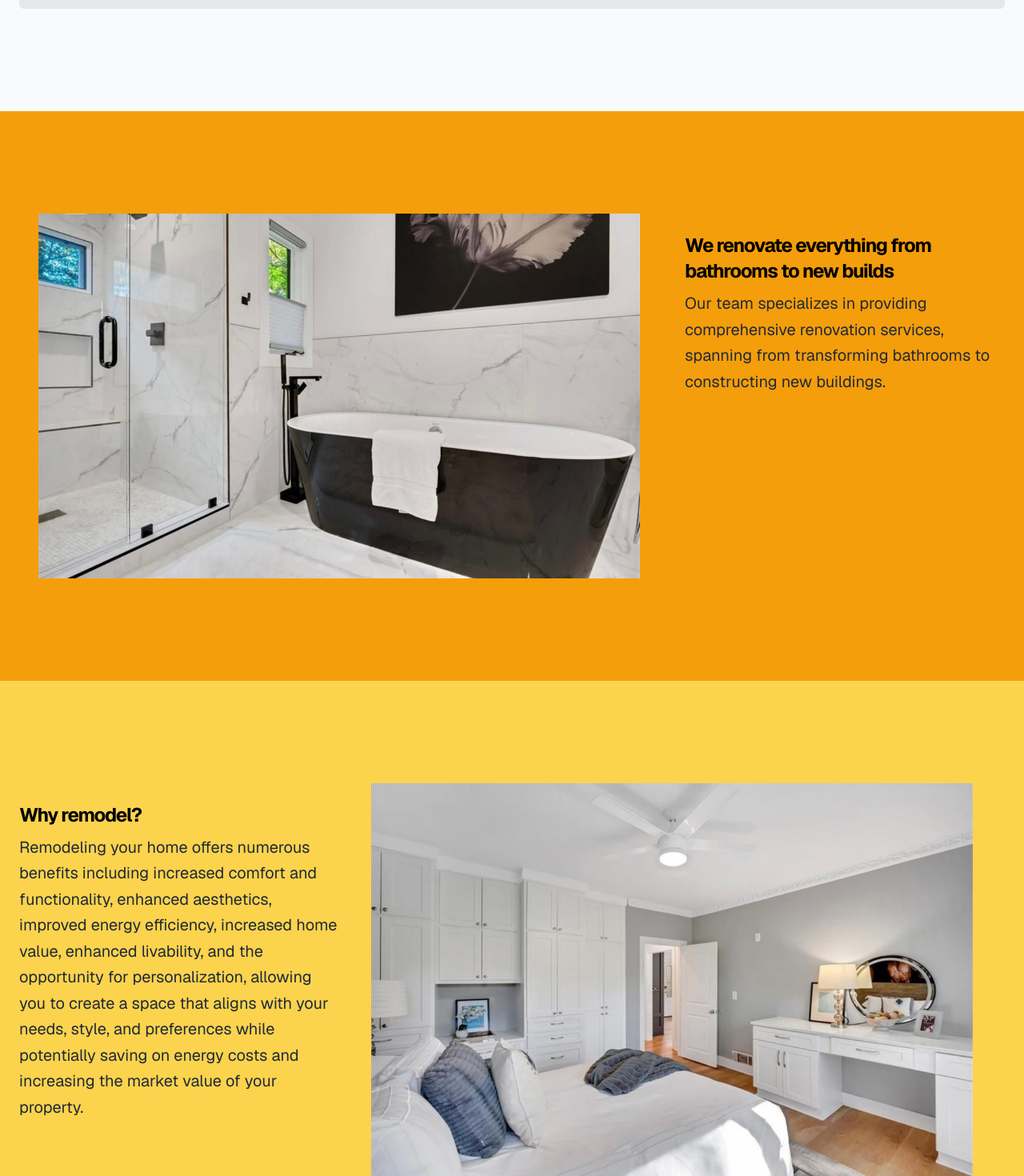
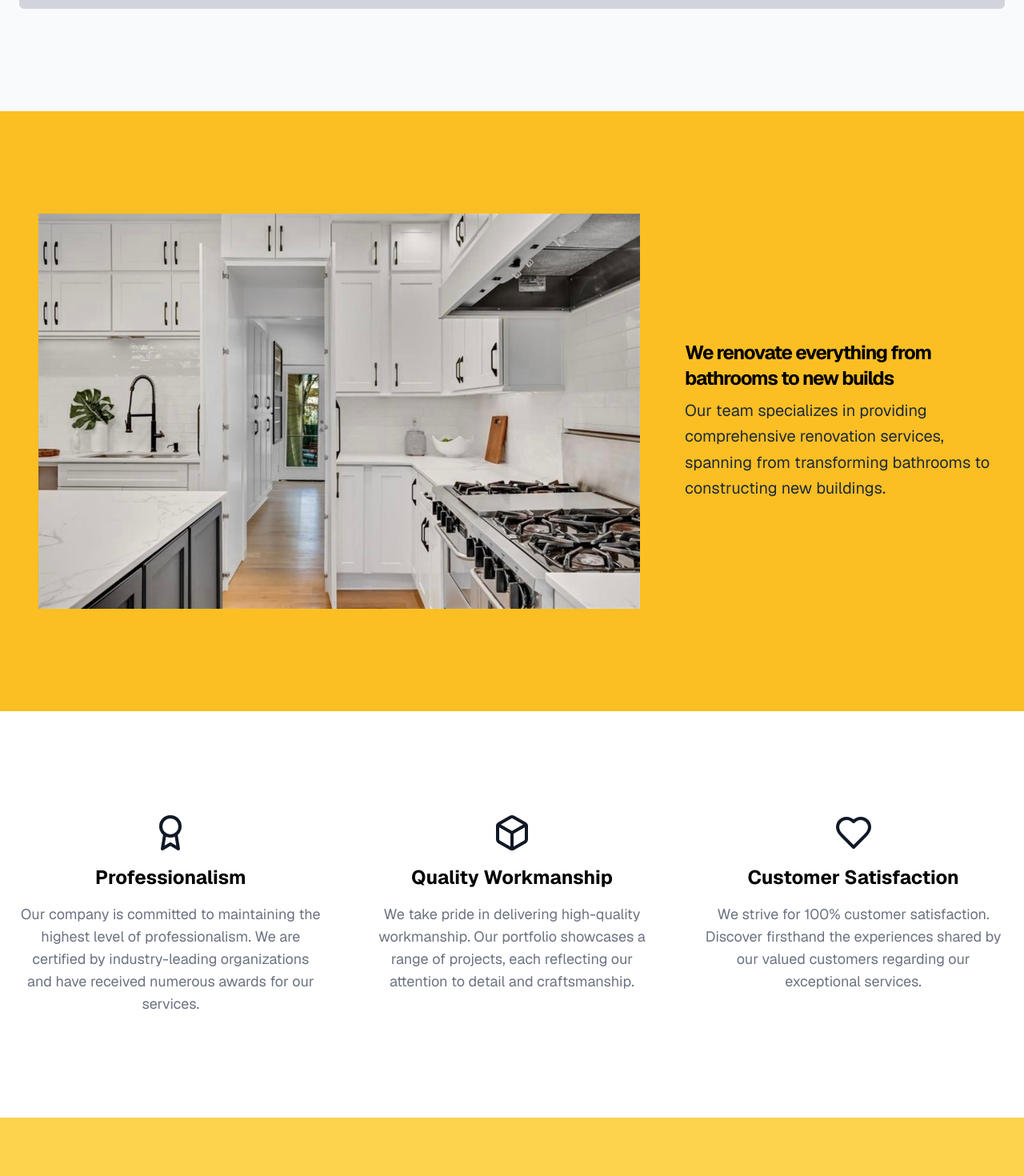
Before and after one commit to KarnellSchultz/atlanta-rnt-contractors, a Next.js app: page / in a window 1280 px wide. Shown: the part 1330-2800 px from the top of the page at 80% size. Built offline with nearby package versions, Linux system fonts and the light colour scheme.

Commit message:
image gal and home improvements

```diff
--- a/app/globals.css
+++ b/app/globals.css
@@ -10,3 +10,8 @@ body {
   color: var(--foreground-rgb);
   background: rbg;
 }
+
+::selection {
+  background-color: #ffcc00;
+  color: #000;
+}
--- a/app/page.tsx
+++ b/app/page.tsx
@@ -4,6 +4,7 @@ import { Avatar } from "@/components/ui/avatar";
 import { BRAND_NAME, LINK, TEXT } from "@/lib/constants";
 import Link from "next/link";
 import Image from "next/image";
+import { KeyAttributes } from "@/components/key-attributes";
 
 export default function Page() {
   return (
@@ -30,7 +31,9 @@ export default function Page() {
                   <span className="bg-amber-500 inline">&nbsp;One home at a time.</span>
                 </p>
                 <Link href={LINK.contact}>
-                  <Button className="bg-gray-800 text-gray-100 px-6 py-6">{TEXT.CTA}</Button>
+                  <Button className="bg-gray-800 hover:bg-gray-950 text-gray-100 px-6 py-6">
+                    {TEXT.GET_A_QUOTE}
+                  </Button>
                 </Link>
               </div>
             </div>
@@ -95,48 +98,49 @@ export default function Page() {
               </div>
               <div className="">
                 <Link href={LINK.services}>
-                  <Button className="bg-gray-200 text-gray-900 px-6 py-6 w-full hover:bg-gray-300">
+                  <Button className="bg-gray-300 hover:bg-gray-200 text-gray-900 px-6 py-6 w-full">
                     Our Services
                   </Button>
                 </Link>
               </div>
             </div>
           </section>
-          <section className="w-full flex flex-col justify-center items-center py-12 md:py-24 lg:py-32 bg-amber-500">
-            <div className="container sm:grid sm:grid-cols-3 gap-4 space-y-6 px-4 md:px-6">
+          <section className="w-full flex flex-col justify-center items-center py-12 md:py-24 lg:py-32 bg-amber-400 ">
+            <div className="container sm:grid sm:grid-cols-3 gap-4 space-y-6 px-4 md:px-6 items-center">
               <Image
                 className="sm:col-span-2 space-y-6 sm:px-4 md:px-6"
-                src={"/images/br1.JPG"}
-                style={{ objectFit: "cover" }}
+                src={"/images/k3.JPG"}
                 alt={""}
                 width={800}
                 height={370}
                 sizes={"(min-width: 1024px) 800px, 100vw"}
               />
               <div className="flex gap-2 flex-col">
-                <h2 className="text-3xl font-bold tracking-tighter sm:text-2xl">
+                <h2 className="font-bold text-lg tracking-tighter sm:text-2xl">
                   We renovate everything from bathrooms to new builds
                 </h2>
-                <p className="max-w-[900px] text-gray-800 md:text-xl/relaxed lg:text-base/relaxed xl:text-xl/relaxed ">
+                <p className="max-w-[900px] text-gray-800 lg:text-base/relaxed xl:text-xl/relaxed ">
                   Our team specializes in providing comprehensive renovation services, spanning from
                   transforming bathrooms to constructing new buildings.
                 </p>
               </div>
             </div>
           </section>
-
+          <section className="w-full flex justify-center py-12 md:py-24 lg:py-32">
+            <KeyAttributes />
+          </section>{" "}
           <section className="w-full flex flex-col justify-center items-center py-12 md:py-24 lg:py-32 bg-amber-300">
-            <div className="container sm:grid sm:grid-cols-3 gap-4 space-y-6 px-4 md:px-6">
+            <div className="container sm:grid sm:grid-cols-[350px_1fr] flex flex-col gap-4 space-y-6 px-4 md:px-6 ">
               <Image
-                className="sm:col-span-2 sm:col-start-2 space-y-6 sm:px-4 md:px-6"
+                className="space-y-6 sm:px-4 md:px-6"
                 src={"/images/br4.JPG"}
                 alt={""}
                 width={800}
-                height={370}
+                height={500}
                 sizes={"(min-width: 1024px) 800px, 100vw"}
               />
               <div className="flex gap-2 flex-col sm:col-start-1 sm:row-start-1 ">
-                <h2 className="text-3xl  font-bold tracking-tighter sm:text-2xl">Why remodel?</h2>
+                <h2 className="text-lg  font-bold tracking-tighter sm:text-2xl">Why remodel?</h2>
                 <p
                   className="max-w-[900px] text-gray-800 md:text-xl/relaxed lg:text-base/relaxed xl:text-xl/relaxed sm:text-sm
                 "
@@ -151,9 +155,8 @@ export default function Page() {
               </div>
             </div>
           </section>
-
           <section
-            className="w-full flex justify-center py-12 md:py-24 lg:py-32 bg-gray-200"
+            className="w-full flex justify-center py-12 md:py-24 lg:py-32 bg-slate-100"
             id="testimonials"
           >
             <div className="container space-y-12 px-4 md:px-6">
@@ -209,48 +212,18 @@ export default function Page() {
               </div>
             </div>
           </section>
-          <section className="w-full py-12 md:py-24 lg:py-32" id="contact">
-            <div className="container px-4 md:px-6 flex flex-col ">
+          <section className="w-full py-12 md:py-24 lg:py-32 flex justify-center" id="contact">
+            <div className="container px-4 md:px-6 flex flex-col">
               <div className="flex flex-col items-center justify-center space-y-4 text-center">
                 <h2 className="text-3xl font-bold tracking-tighter sm:text-5xl">Contact Us</h2>
                 <p className="max-w-[900px] text-gray-500 md:text-xl/relaxed lg:text-base/relaxed xl:text-xl/relaxed">
                   Ready to start your next project? Get in touch with us today.
                 </p>
-              </div>
-              <div className="mt-8 flex flex-col justify-center items-center gap-8">
-                <div className="grid gap-4 sm:w-1/3 w-1/2 ">
-                  <label className="text-sm font-medium" htmlFor="name">
-                    Full Name
-                  </label>
-                  <input
-                    className="p-2 rounded border border-gray-300 w-full"
-                    id="name"
-                    type="text"
-                  />
-                </div>
-                <div className="grid gap-4 sm:w-1/3 w-1/2">
-                  <label className="text-sm font-medium" htmlFor="email">
-                    Email
-                  </label>
-                  <input
-                    className="p-2 rounded border border-gray-300 w-full"
-                    id="email"
-                    type="email"
-                  />
-                </div>
-                <div className="grid gap-4 sm:w-1/3 w-1/2">
-                  <label className="text-sm font-medium" htmlFor="message">
-                    Message
-                  </label>
-                  <textarea
-                    className="p-2 rounded border border-gray-300 w-full"
-                    id="message"
-                    rows={6}
-                  />
-                </div>
-              </div>
-              <div className="mt-4 flex justify-center">
-                <Button className="px-6 py-2 rounded-full font-semibold">Submit</Button>
+                <Link href={LINK.contact}>
+                  <Button className="bg-gray-800 hover:bg-gray-950 text-gray-100 px-6 py-6">
+                    {TEXT.GET_A_QUOTE}
+                  </Button>
+                </Link>
               </div>
             </div>
           </section>
--- a/components/form-actions.tsx
+++ b/components/form-actions.tsx
@@ -9,11 +9,9 @@ export const submitAction = async (_: any, formData: FormData) => {
     email: formData.get("email"),
     message: formData.get("message"),
     honeypotName: formData.get("h-name"),
-    honeypotEmail: formData.get("h-email"),
-    honeypotMessage: formData.get("h-message"),
   };
 
-  if (rawFormData.honeypotName || rawFormData.honeypotEmail || rawFormData.honeypotMessage) {
+  if (rawFormData.honeypotName) {
     console.log("Honeypot triggered - No email sent");
     return;
   }
--- a/components/home.tsx
+++ b/components/home.tsx
@@ -30,7 +30,7 @@ export function Home() {
                 <span className="bg-amber-500 inline">&nbsp;One home at a time.</span>
               </p>
               <Link href={LINK.contact}>
-                <Button className="bg-gray-800 text-gray-100 px-6 py-6">{TEXT.CTA}</Button>
+                <Button className="bg-gray-800 text-gray-100 px-6 py-6">{TEXT.GET_A_QUOTE}</Button>
               </Link>
             </div>
           </div>
@@ -100,7 +100,7 @@ export function Home() {
             </div>
           </div>
         </section>
-        <section className="w-full flex flex-col justify-center py-12 md:py-24 lg:py-32 bg-amber-400">
+        <section className="w-full flex flex-col justify-center py-12 md:py-24 lg:py-32 ">
           <div className="container space-y-6 px-4 md:px-6">
             <h2 className="text-3xl font-bold tracking-tighter sm:text-5xl">Why remodel?</h2>
             <p className="max-w-[900px] text-gray-500 md:text-xl/relaxed lg:text-base/relaxed xl:text-xl/relaxed ">
--- /dev/null
+++ b/components/key-attributes.tsx
@@ -0,0 +1,100 @@
+/**
+ * This code was generated by v0 by Vercel.
+ * @see https://v0.dev/t/698geOnJ6ki
+ */
+
+import { JSX, SVGProps } from "react";
+
+export function KeyAttributes() {
+  return (
+    <div className="container px-4 md:px-6">
+      <div className="grid gap-6 lg:grid-cols-3 lg:gap-12">
+        <div className="flex flex-col items-center space-y-4 text-center">
+          <AwardIcon className="h-12 w-12 text-gray-900" />
+          <h3 className="text-2xl font-bold">Professionalism</h3>
+          <p className="max-w-[600px] text-gray-500 md:text-lg ">
+            Our company is committed to maintaining the highest level of professionalism. We are
+            certified by industry-leading organizations and have received numerous awards for our
+            services.
+          </p>
+        </div>
+        <div className="flex flex-col items-center space-y-4 text-center">
+          <BoxIcon className="h-12 w-12 text-gray-900" />
+          <h3 className="text-2xl font-bold">Quality Workmanship</h3>
+          <p className="max-w-[600px] text-gray-500 md:text-lg ">
+            We take pride in delivering high-quality workmanship. Our portfolio showcases a range of
+            projects, each reflecting our attention to detail and craftsmanship.
+          </p>
+        </div>
+        <div className="flex flex-col items-center space-y-4 text-center">
+          <HeartIcon className="h-12 w-12 text-gray-900" />
+          <h3 className="text-2xl font-bold">Customer Satisfaction</h3>
+          <p className="max-w-[600px] text-gray-500 md:text-lg ">
+            {`We strive for 100% customer satisfaction.
+            Discover firsthand the experiences shared by our valued customers regarding our exceptional services.`}
+          </p>
+        </div>
+      </div>
+    </div>
+  );
+}
+
+function AwardIcon(props: JSX.IntrinsicAttributes & SVGProps<SVGSVGElement>) {
+  return (
+    <svg
+      {...props}
+      xmlns="http://www.w3.org/2000/svg"
+      width="24"
+      height="24"
+      viewBox="0 0 24 24"
+      fill="none"
+      stroke="currentColor"
+      strokeWidth="2"
+      strokeLinecap="round"
+      strokeLinejoin="round"
+    >
+      <circle cx="12" cy="8" r="6" />
+      <path d="M15.477 12.89 17 22l-5-3-5 3 1.523-9.11" />
+    </svg>
+  );
+}
+
+function BoxIcon(props: JSX.IntrinsicAttributes & SVGProps<SVGSVGElement>) {
+  return (
+    <svg
+      {...props}
+      xmlns="http://www.w3.org/2000/svg"
+      width="24"
+      height="24"
+      viewBox="0 0 24 24"
+      fill="none"
+      stroke="currentColor"
+      strokeWidth="2"
+      strokeLinecap="round"
+      strokeLinejoin="round"
+    >
+      <path d="M21 8a2 2 0 0 0-1-1.73l-7-4a2 2 0 0 0-2 0l-7 4A2 2 0 0 0 3 8v8a2 2 0 0 0 1 1.73l7 4a2 2 0 0 0 2 0l7-4A2 2 0 0 0 21 16Z" />
+      <path d="m3.3 7 8.7 5 8.7-5" />
+      <path d="M12 22V12" />
+    </svg>
+  );
+}
+
+function HeartIcon(props: JSX.IntrinsicAttributes & SVGProps<SVGSVGElement>) {
+  return (
+    <svg
+      {...props}
+      xmlns="http://www.w3.org/2000/svg"
+      width="24"
+      height="24"
+      viewBox="0 0 24 24"
+      fill="none"
+      stroke="currentColor"
+      strokeWidth="2"
+      strokeLinecap="round"
+      strokeLinejoin="round"
+    >
+      <path d="M19 14c1.49-1.46 3-3.21 3-5.5A5.5 5.5 0 0 0 16.5 3c-1.76 0-3 .5-4.5 2-1.5-1.5-2.74-2-4.5-2A5.5 5.5 0 0 0 2 8.5c0 2.3 1.5 4.05 3 5.5l7 7Z" />
+    </svg>
+  );
+}
--- a/lib/constants.ts
+++ b/lib/constants.ts
@@ -5,12 +5,13 @@ export const LINK = {
   contact: "/contact",
   projects: "/projects",
   services: "/services",
-  gallery: "/gallery",
+  ourWork: "/our-work",
   notFound: "/404",
   privacyPolicy: "/privacy-policy",
   termsOfService: "/terms-of-service",
 } as const;
 
 export const TEXT = {
-  CTA: "Get a Quote",
+  GET_A_QUOTE: "Get a Quote",
+  CONTACT_US: "Contact Us",
 } as const;
```
Also changed, not shown: app/contact/page.tsx (+5 -12 lines), app/layout.tsx (+6 -15 lines), app/our-work/page.tsx (added, +98 -0 lines), components/contact-form.tsx (+13 -3 lines), components/form.tsx (+4 -3 lines), components/image-gallery.tsx (added, +53 -0 lines).
